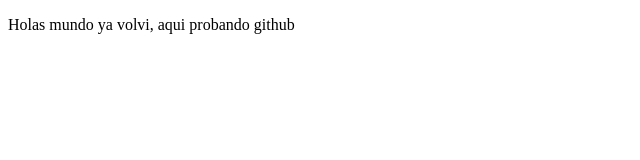
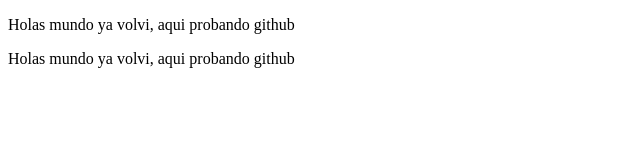
Before and after one commit to pistonedev/proyectoCursoDemoPrework, a plain HTML site: page index.html in a window 1280 px wide. Shown: the whole page, without its empty margins (0-640 px from the left). Drawn offline with Linux system fonts and the light colour scheme.

Commit message:
Cambio adicional

```diff
--- a/index.html
+++ b/index.html
@@ -7,5 +7,6 @@
 </head>
 <body>
     <p>Holas mundo ya volvi, aqui probando github</p>
+    <p>Holas mundo ya volvi, aqui probando github</p>
 </body>
 </html>
```
